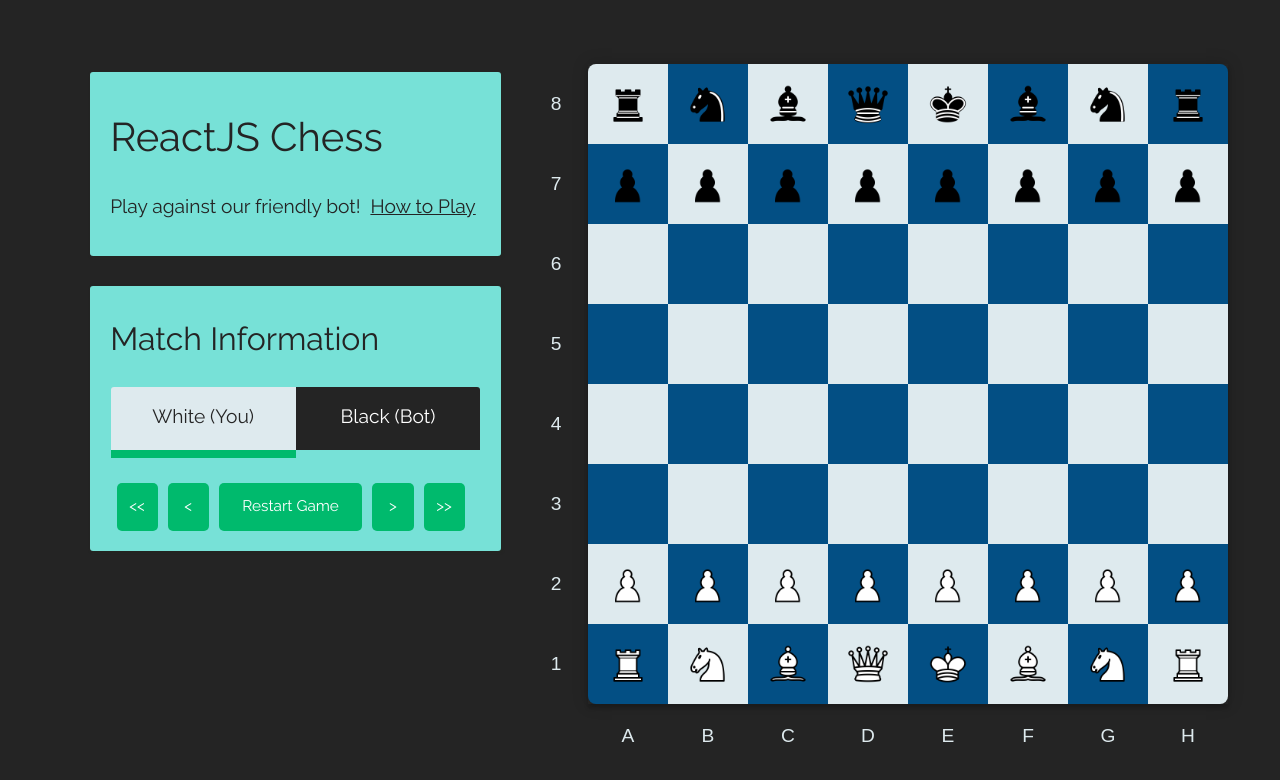
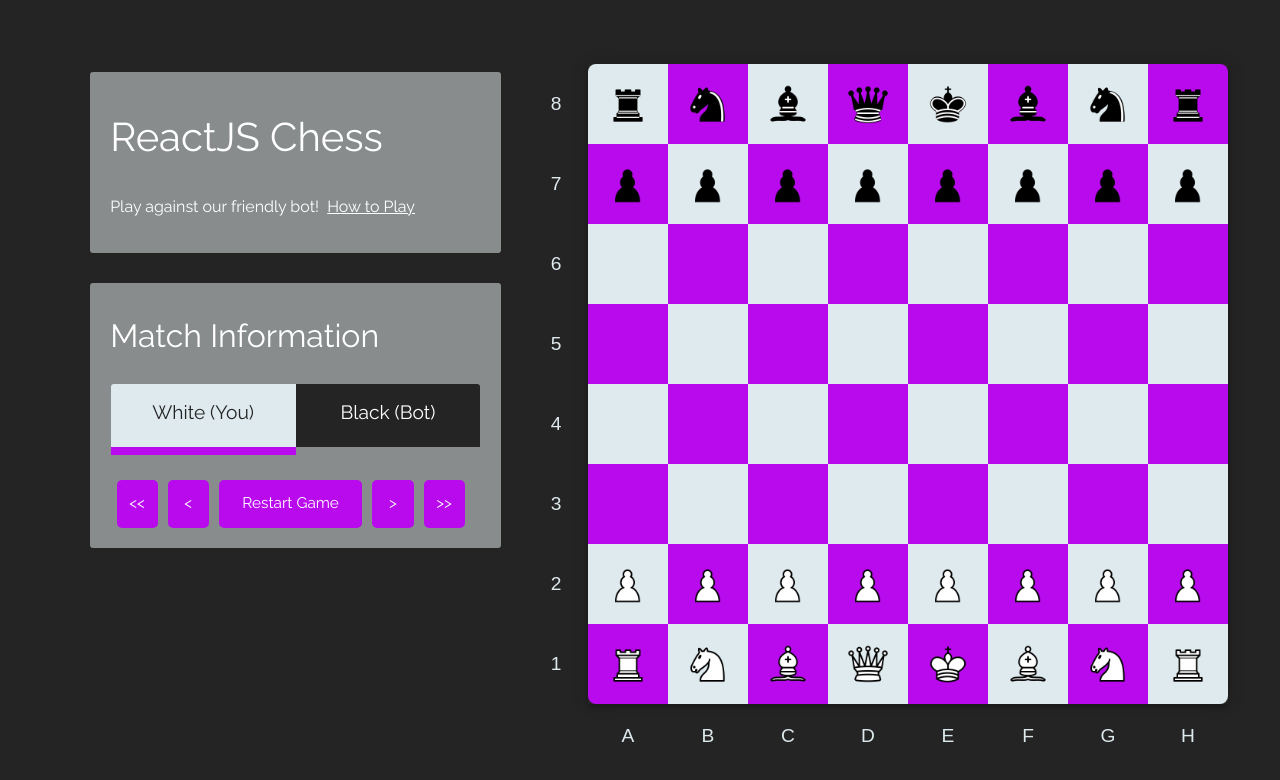
Before and after one commit to SirAndrewDillon/chess-game, a plain HTML site: page index.html in a window 1280 px wide. Drawn offline with nearby package versions, Linux system fonts and the light colour scheme; a script that the page names is missing.

Commit message:
fixed colors

```diff
--- a/css/style.css
+++ b/css/style.css
@@ -100,12 +100,12 @@ a:visited {
 
 /* mouse over link */
 a:hover {
-  color: #00a25f;
+  color: #b90aee;
 }
 
 /* selected link */
 a:active {
-  color: #00a25f;
+  color: #b90aee;
 }
 
 .right_screen {
@@ -123,24 +123,36 @@ a:active {
   overflow: auto;
 }
 
+.medium-font  {
+  color: white;
+}
+
+.medium-font a {
+  color: white;
+}
+
 .header_font {
   font-size: 2.5em;
   line-height: 1;
+  color: white;
 }
 
 .header_2_font {
   font-size: 2em;
   line-height: 1;
+  color: white;
 }
 
 .medium_font {
   font-size: 1.2em;
   line-height: 1;
+
 }
 
 .small_font {
   font-size: 1.2em;
   line-height: 1;
+  color: white;
 }
 
 .wrapper {
@@ -173,7 +185,7 @@ a:active {
 
 .highlight_box {
   width: 45%;
-  background-color: #00ba6d;
+  background-color: #b90aee;
   padding: 0 20px 5px;
   padding-right: 50px;
   padding-bottom: 8px;
@@ -185,7 +197,7 @@ a:active {
 .side_box {
   width: 65%;
   box-sizing: border-box;
-  background-color: #77e1d7;
+  background-color: #888c8d;
   color: #242424;
   border-radius: 3px;
   box-shadow: 1px 1px 3px #232621;
@@ -247,7 +259,7 @@ a:active {
   cursor: pointer;
   outline: none;
   color: white;
-  background-color: #00ba6d;
+  background-color: #b90aee;
   border: none;
   border-radius: 5px;
   font-size: 0.8em;
@@ -350,7 +362,7 @@ a:active {
   background-color: #deeaee;
 }
 .black_square {
-  background-color: #034f84;
+  background-color: #b90aee;
 }
 
 .top_left_square {
--- a/index.html
+++ b/index.html
@@ -13,7 +13,7 @@
   <body>
     <div id="root"></div>
     <script
-      data-href="https://github.com/arpansahoo/reactjs-chess"
+      data-href="https://github.com/SirAndrewDillon/chess-game"
       data-target="_blank"
       src="https://unpkg.com/github-corners/dist/embed.min.js"
     ></script>
--- a/js/chess.js
+++ b/js/chess.js
@@ -1062,7 +1062,7 @@ class Board extends React.Component {
             <div className="side_box">
               <div className="content">
                 <p className="header_font">ReactJS Chess</p>
-                <p className="medium_font">
+                <p className="medium-font">
                   Play against our friendly bot!&nbsp;&nbsp;
                   <a href="./how_to_play.html" target="_blank">
                     How to Play
@@ -1076,9 +1076,9 @@ class Board extends React.Component {
                 <p className="header_2_font">Match Information</p>
               </div>
 
-              <div className="wrapper">
+              <div  className="wrapper">
                 <div className="player_box">
-                  <p className="medium_font">White (You)</p>
+                  <p className="medium_font back-color">White (You) </p>
                   {this.state.pieces_collected_by_white}
                 </div>
                 <div className="player_box black_player_color">
```
